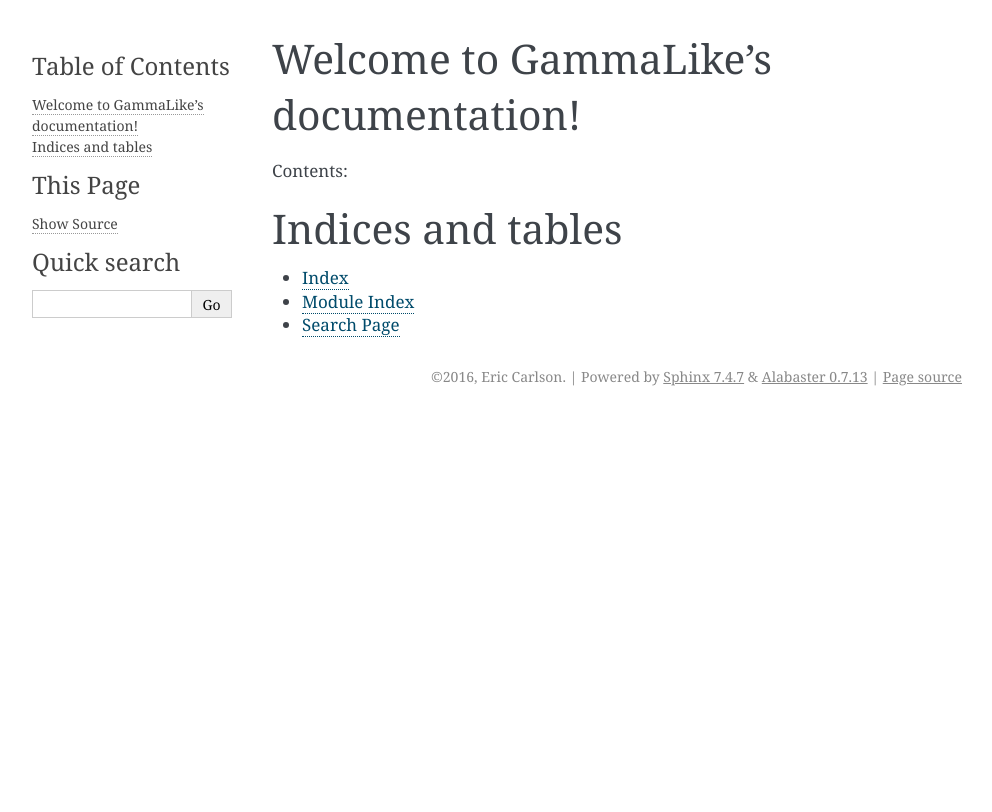
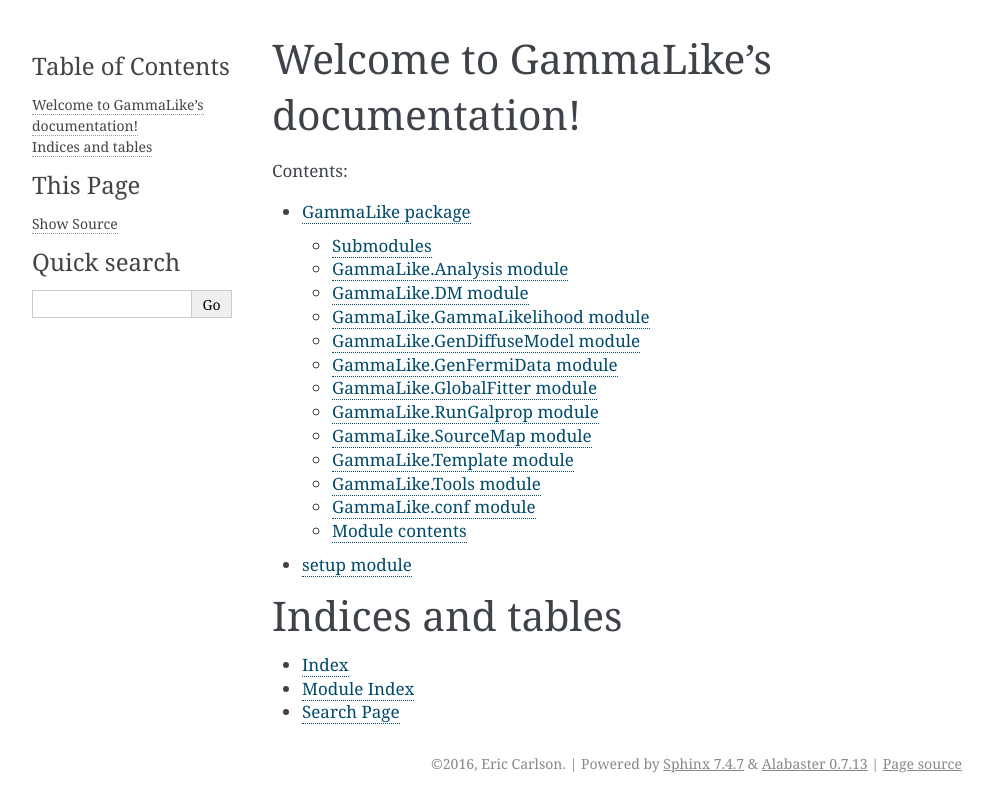
Before and after one commit to erccarls/GammaLike, a Sphinx documentation site: the page built from docs/index.rst, in a window 1280 px wide. Shown: the top 812 px of the page, without its empty margins (148-1140 px from the left). Built offline with Sphinx 7.4.7, drawn with Linux system fonts in a browser that asks for light colours.

Commit message:
Now docs added?

```diff
--- /dev/null
+++ b/docs/GammaLike.rst
@@ -0,0 +1,102 @@
+GammaLike package
+=================
+
+Submodules
+----------
+
+GammaLike.Analysis module
+-------------------------
+
+.. automodule:: GammaLike.Analysis
+    :members:
+    :undoc-members:
+    :show-inheritance:
+
+GammaLike.DM module
+-------------------
+
+.. automodule:: GammaLike.DM
+    :members:
+    :undoc-members:
+    :show-inheritance:
+
+GammaLike.GammaLikelihood module
+--------------------------------
+
+.. automodule:: GammaLike.GammaLikelihood
+    :members:
+    :undoc-members:
+    :show-inheritance:
+
+GammaLike.GenDiffuseModel module
+--------------------------------
+
+.. automodule:: GammaLike.GenDiffuseModel
+    :members:
+    :undoc-members:
+    :show-inheritance:
+
+GammaLike.GenFermiData module
+-----------------------------
+
+.. automodule:: GammaLike.GenFermiData
+    :members:
+    :undoc-members:
+    :show-inheritance:
+
+GammaLike.GlobalFitter module
+-----------------------------
+
+.. automodule:: GammaLike.GlobalFitter
+    :members:
+    :undoc-members:
+    :show-inheritance:
+
+GammaLike.RunGalprop module
+---------------------------
+
+.. automodule:: GammaLike.RunGalprop
+    :members:
+    :undoc-members:
+    :show-inheritance:
+
+GammaLike.SourceMap module
+--------------------------
+
+.. automodule:: GammaLike.SourceMap
+    :members:
+    :undoc-members:
+    :show-inheritance:
+
+GammaLike.Template module
+-------------------------
+
+.. automodule:: GammaLike.Template
+    :members:
+    :undoc-members:
+    :show-inheritance:
+
+GammaLike.Tools module
+----------------------
+
+.. automodule:: GammaLike.Tools
+    :members:
+    :undoc-members:
+    :show-inheritance:
+
+GammaLike.conf module
+---------------------
+
+.. automodule:: GammaLike.conf
+    :members:
+    :undoc-members:
+    :show-inheritance:
+
+
+Module contents
+---------------
+
+.. automodule:: GammaLike
+    :members:
+    :undoc-members:
+    :show-inheritance:
--- a/docs/conf.py
+++ b/docs/conf.py
@@ -1,7 +1,7 @@
 # -*- coding: utf-8 -*-
 #
 # GammaLike documentation build configuration file, created by
-# sphinx-quickstart on Sun May  1 12:11:52 2016.
+# sphinx-quickstart on Sun May  1 12:41:42 2016.
 #
 # This file is execfile()d with the current directory set to its
 # containing dir.
@@ -14,7 +14,6 @@
 
 import sys
 import os
-import shlex
 
 # If extensions (or modules to document with autodoc) are in another directory,
 # add these directories to sys.path here. If the directory is relative to the
@@ -31,8 +30,7 @@
 # ones.
 extensions = [
     'sphinx.ext.autodoc',
-    'sphinx.ext.coverage',
-    'sphinx.ext.mathjax',
+    'sphinx.ext.todo',
     'sphinx.ext.viewcode',
 ]
 
@@ -60,16 +58,16 @@
 # built documents.
 #
 # The short X.Y version.
-version = '1.0'
+version = u'1.0'
 # The full version, including alpha/beta/rc tags.
-release = '1.0'
+release = u'1.0'
 
 # The language for content autogenerated by Sphinx. Refer to documentation
 # for a list of supported languages.
 #
 # This is also used if you do content translation via gettext catalogs.
 # Usually you set "language" from the command line for these cases.
-language = None
+language = 'en'
 
 # There are two options for replacing |today|: either, you set today to some
 # non-false value, then it is used:
@@ -79,7 +77,8 @@
 
 # List of patterns, relative to source directory, that match files and
 # directories to ignore when looking for source files.
-exclude_patterns = ['_build']
+# This patterns also effect to html_static_path and html_extra_path
+exclude_patterns = ['_build', 'Thumbs.db', '.DS_Store']
 
 # The reST default role (used for this markup: `text`) to use for all
 # documents.
@@ -106,7 +105,7 @@
 #keep_warnings = False
 
 # If true, `todo` and `todoList` produce output, else they produce nothing.
-todo_include_todos = False
+todo_include_todos = True
 
 
 # -- Options for HTML output ----------------------------------------------
@@ -123,9 +122,9 @@
 # Add any paths that contain custom themes here, relative to this directory.
 #html_theme_path = []
 
-# The name for this set of Sphinx documents.  If None, it defaults to
-# "<project> v<release> documentation".
-#html_title = None
+# The name for this set of Sphinx documents.
+# "<project> v<release> documentation" by default.
+#html_title = u'GammaLike v1.0'
 
 # A shorter title for the navigation bar.  Default is the same as html_title.
 #html_short_title = None
@@ -134,8 +133,8 @@
 # of the sidebar.
 #html_logo = None
 
-# The name of an image file (within the static path) to use as favicon of the
-# docs.  This file should be a Windows icon file (.ico) being 16x16 or 32x32
+# The name of an image file (relative to this directory) to use as a favicon of
+# the docs.  This file should be a Windows icon file (.ico) being 16x16 or 32x32
 # pixels large.
 #html_favicon = None
 
@@ -149,9 +148,10 @@
 # directly to the root of the documentation.
 #html_extra_path = []
 
-# If not '', a 'Last updated on:' timestamp is inserted at every page bottom,
-# using the given strftime format.
-#html_last_updated_fmt = '%b %d, %Y'
+# If not None, a 'Last updated on:' timestamp is inserted at every page
+# bottom, using the given strftime format.
+# The empty string is equivalent to '%b %d, %Y'.
+#html_last_updated_fmt = None
 
 # If true, SmartyPants will be used to convert quotes and dashes to
 # typographically correct entities.
@@ -193,11 +193,12 @@
 # Language to be used for generating the HTML full-text search index.
 # Sphinx supports the following languages:
 #   'da', 'de', 'en', 'es', 'fi', 'fr', 'hu', 'it', 'ja'
-#   'nl', 'no', 'pt', 'ro', 'ru', 'sv', 'tr'
+#   'nl', 'no', 'pt', 'ro', 'ru', 'sv', 'tr', 'zh'
 #html_search_language = 'en'
 
 # A dictionary with options for the search language support, empty by default.
-# Now only 'ja' uses this config value
+# 'ja' uses this config value.
+# 'zh' user can custom change `jieba` dictionary path.
 #html_search_options = {'type': 'default'}
 
 # The name of a javascript file (relative to the configuration directory) that
@@ -227,8 +228,8 @@
 # (source start file, target name, title,
 #  author, documentclass [howto, manual, or own class]).
 latex_documents = [
-  (master_doc, 'GammaLike.tex', u'GammaLike Documentation',
-   u'Eric Carlson', 'manual'),
+    (master_doc, 'GammaLike.tex', u'GammaLike Documentation',
+     u'Eric Carlson', 'manual'),
 ]
 
 # The name of an image file (relative to this directory) to place at the top of
@@ -271,9 +272,9 @@
 # (source start file, target name, title, author,
 #  dir menu entry, description, category)
 texinfo_documents = [
-  (master_doc, 'GammaLike', u'GammaLike Documentation',
-   author, 'GammaLike', 'One line description of project.',
-   'Miscellaneous'),
+    (master_doc, 'GammaLike', u'GammaLike Documentation',
+     author, 'GammaLike', 'One line description of project.',
+     'Miscellaneous'),
 ]
 
 # Documents to append as an appendix to all manuals.
@@ -287,3 +288,73 @@
 
 # If true, do not generate a @detailmenu in the "Top" node's menu.
 #texinfo_no_detailmenu = False
+
+
+# -- Options for Epub output ----------------------------------------------
+
+# Bibliographic Dublin Core info.
+epub_title = project
+epub_author = author
+epub_publisher = author
+epub_copyright = copyright
+
+# The basename for the epub file. It defaults to the project name.
+#epub_basename = project
+
+# The HTML theme for the epub output. Since the default themes are not
+# optimized for small screen space, using the same theme for HTML and epub
+# output is usually not wise. This defaults to 'epub', a theme designed to save
+# visual space.
+#epub_theme = 'epub'
+
+# The language of the text. It defaults to the language option
+# or 'en' if the language is not set.
+#epub_language = ''
+
+# The scheme of the identifier. Typical schemes are ISBN or URL.
+#epub_scheme = ''
+
+# The unique identifier of the text. This can be a ISBN number
+# or the project homepage.
+#epub_identifier = ''
+
+# A unique identification for the text.
+#epub_uid = ''
+
+# A tuple containing the cover image and cover page html template filenames.
+#epub_cover = ()
+
+# A sequence of (type, uri, title) tuples for the guide element of content.opf.
+#epub_guide = ()
+
+# HTML files that should be inserted before the pages created by sphinx.
+# The format is a list of tuples containing the path and title.
+#epub_pre_files = []
+
+# HTML files that should be inserted after the pages created by sphinx.
+# The format is a list of tuples containing the path and title.
+#epub_post_files = []
+
+# A list of files that should not be packed into the epub file.
+epub_exclude_files = ['search.html']
+
+# The depth of the table of contents in toc.ncx.
+#epub_tocdepth = 3
+
+# Allow duplicate toc entries.
+#epub_tocdup = True
+
+# Choose between 'default' and 'includehidden'.
+#epub_tocscope = 'default'
+
+# Fix unsupported image types using the Pillow.
+#epub_fix_images = False
+
+# Scale large images.
+#epub_max_image_width = 0
+
+# How to display URL addresses: 'footnote', 'no', or 'inline'.
+#epub_show_urls = 'inline'
+
+# If false, no index is generated.
+#epub_use_index = True
--- a/docs/index.rst
+++ b/docs/index.rst
@@ -9,8 +9,10 @@
 Contents:
 
 .. toctree::
-   :maxdepth: 2
+   :maxdepth: 4
 
+   GammaLike
+   setup
 
 
 Indices and tables
```
Also changed, not shown: other parts of docs/index.rst (+1 -1 lines), docs/setup.rst (added, +7 -0 lines), 2 other files.
